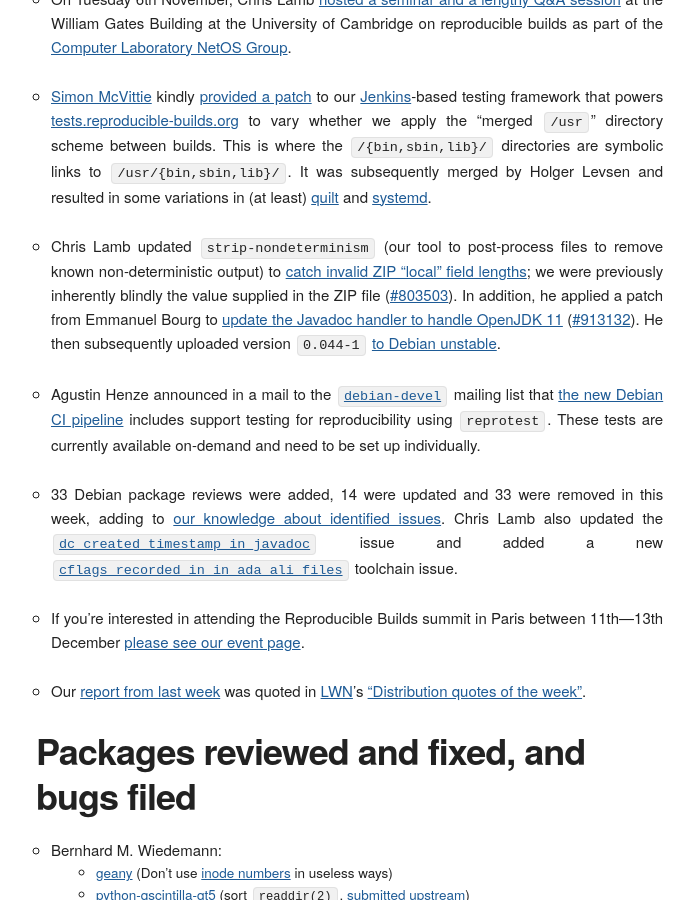
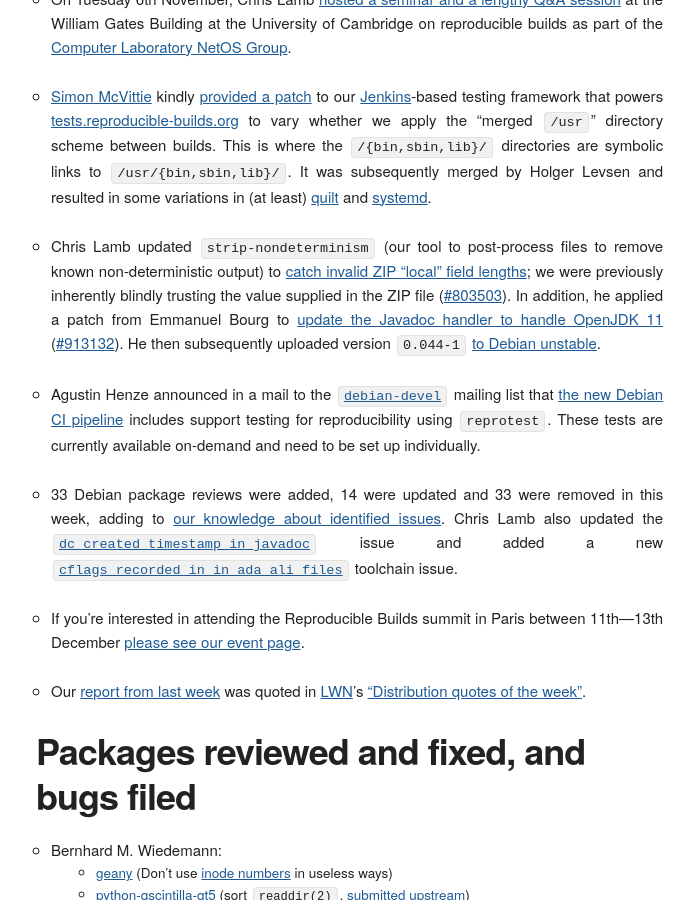
Before and after one commit to prototypefund/reproducible-website, a Jekyll site: the page built from _blog/posts/185.md, in a window 1280 px wide and 900 px high, scrolled down 1248 px. Shown: the whole window, without its empty margins (124-818 px from the left). Built offline with Jekyll 4.4.1, drawn with Linux system fonts in a browser that asks for light colours; some web fonts are replaced.

Commit message:
Add missing "trusting" verb. Thanks, heinrich.

```diff
--- a/_blog/posts/185.md
+++ b/_blog/posts/185.md
@@ -21,7 +21,7 @@
 
 * [Simon McVittie](http://smcv.pseudorandom.co.uk/) kindly [provided a patch](https://bugs.debian.org/901473#33) to our [Jenkins](https://jenkins.io/)-based testing framework that powers [tests.reproducible-builds.org](tests.reproducible-builds.org) to vary whether we apply the "merged `/usr`" directory scheme between builds. This is where the `/{bin,sbin,lib}/` directories are symbolic links to `/usr/{bin,sbin,lib}/`. It was subsequently merged by Holger Levsen and resulted in some variations in (at least) [quilt](https://tests.reproducible-builds.org/debian/rb-pkg/buster/amd64/diffoscope-results/quilt.html) and [systemd](https://tests.reproducible-builds.org/debian/rb-pkg/buster/amd64/diffoscope-results/systemd.html).
 
-*  Chris Lamb updated `strip-nondeterminism` (our tool to post-process files to remove known non-deterministic output) to [catch invalid ZIP "local" field lengths](https://salsa.debian.org/reproducible-builds/strip-nondeterminism/commit/e5f5008); we were previously inherently blindly the value supplied in the ZIP file ([#803503](https://bugs.debian.org/803503)). In addition, he applied a patch from Emmanuel Bourg to [update the Javadoc handler to handle OpenJDK 11](https://salsa.debian.org/reproducible-builds/strip-nondeterminism/commit/f745484) ([#913132](https://bugs.debian.org/913132)). He then subsequently uploaded version `0.044-1` [to Debian unstable](https://tracker.debian.org/news/1001570/accepted-strip-nondeterminism-0044-1-source-all-into-unstable/).
+*  Chris Lamb updated `strip-nondeterminism` (our tool to post-process files to remove known non-deterministic output) to [catch invalid ZIP "local" field lengths](https://salsa.debian.org/reproducible-builds/strip-nondeterminism/commit/e5f5008); we were previously inherently blindly trusting the value supplied in the ZIP file ([#803503](https://bugs.debian.org/803503)). In addition, he applied a patch from Emmanuel Bourg to [update the Javadoc handler to handle OpenJDK 11](https://salsa.debian.org/reproducible-builds/strip-nondeterminism/commit/f745484) ([#913132](https://bugs.debian.org/913132)). He then subsequently uploaded version `0.044-1` [to Debian unstable](https://tracker.debian.org/news/1001570/accepted-strip-nondeterminism-0044-1-source-all-into-unstable/).
 
 * Agustin Henze announced in a mail to the [`debian-devel`](https://lists.debian.org/debian-devel/) mailing list that [the new Debian CI pipeline](https://lists.debian.org/debian-devel/2018/11/msg00183.html) includes support testing for reproducibility using `reprotest`. These tests are currently available on-demand and need to be set up individually.
 
```
